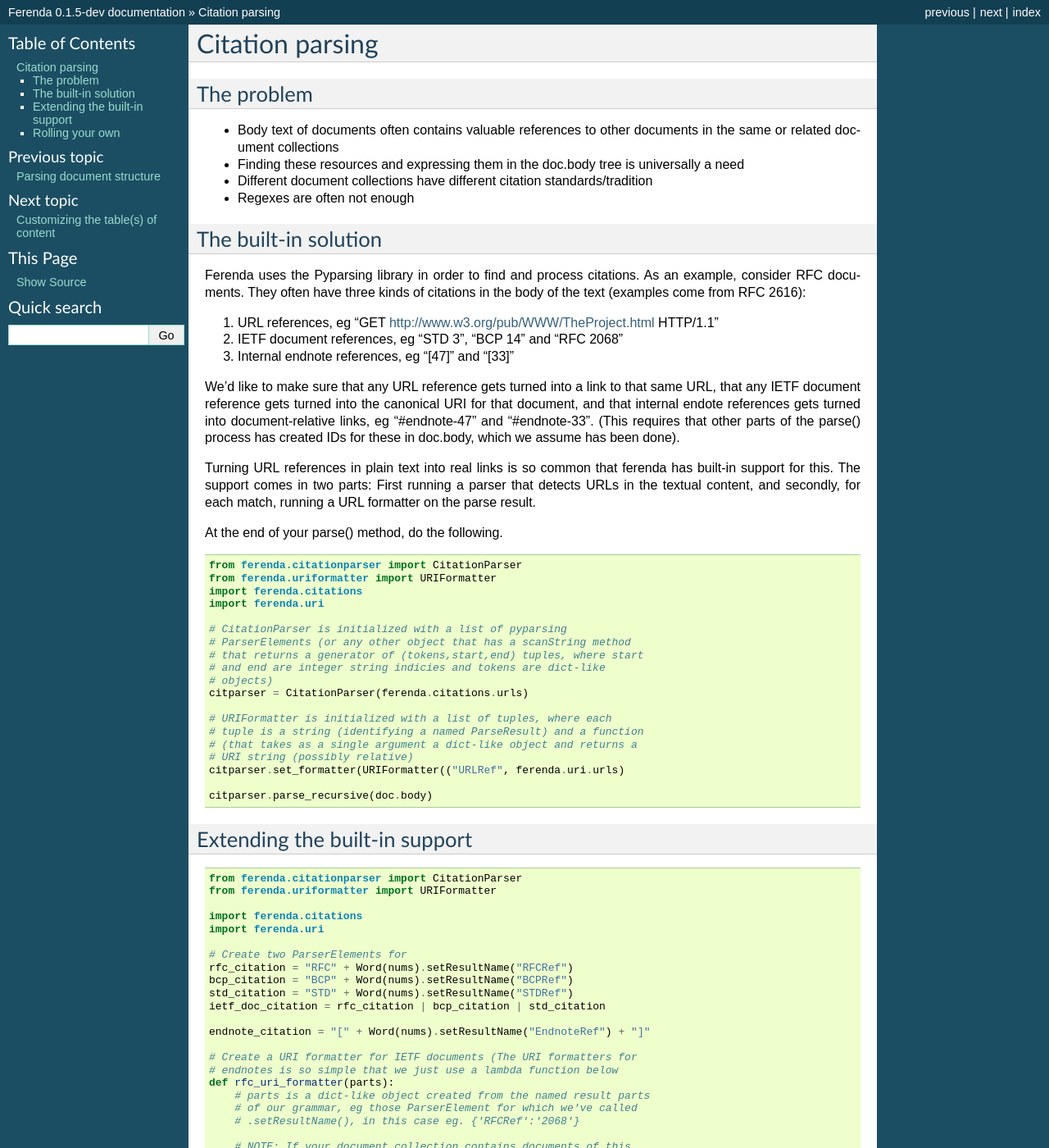
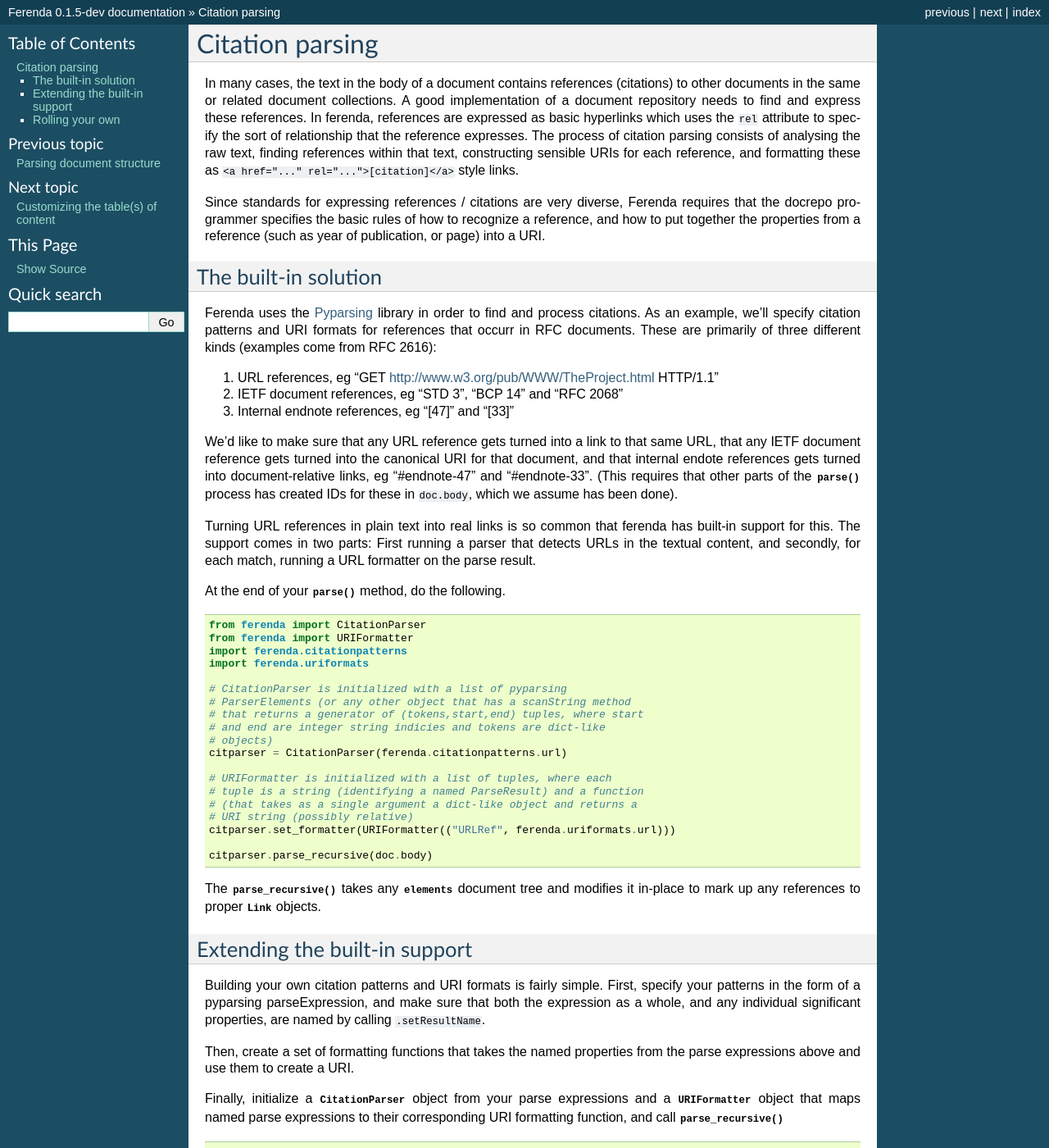
Before and after one commit to staffanm/ferenda, a Sphinx documentation site: the page built from doc/citationparsing.rst, in a window 1280 px wide and 1400 px high. Shown: the whole window at 82% size. Built offline with Sphinx 7.4.7, drawn with Linux system fonts in a browser that asks for light colours; some of the changed text lies outside the part shown.

Commit message:
oops forgot

```diff
--- a/doc/citationparsing.rst
+++ b/doc/citationparsing.rst
@@ -1,20 +1,31 @@
 Citation parsing
 ================
 
-The problem
------------
-- Body text of documents often contains valuable references to other documents in the same or related document collections
-- Finding these resources and expressing them in the doc.body tree is universally a need
-- Different document collections have different citation standards/tradition
-- Regexes are often not enough
+In many cases, the text in the body of a document contains references
+(citations) to other documents in the same or related document
+collections. A good implementation of a document repository needs to
+find and express these references. In ferenda, references are
+expressed as basic hyperlinks which uses the ``rel`` attribute to
+specify the sort of relationship that the reference expresses. The
+process of citation parsing consists of analysing the raw text,
+finding references within that text, constructing sensible URIs for
+each reference, and formatting these as ``<a href="..."
+rel="...">[citation]</a>`` style links.
+
+Since standards for expressing references / citations are very
+diverse, Ferenda requires that the docrepo programmer specifies the
+basic rules of how to recognize a reference, and how to put together
+the properties from a reference (such as year of publication, or page)
+into a URI.
 
 The built-in solution
 ---------------------
 
-Ferenda uses the Pyparsing library in order to find and process
-citations. As an example, consider RFC documents. They often have
-three kinds of citations in the body of the text (examples come from
-RFC 2616):
+Ferenda uses the `Pyparsing <http://pyparsing.wikispaces.com/>`_
+library in order to find and process citations. As an example, we'll
+specify citation patterns and URI formats for references that occurr
+in RFC documents. These are primarily of three different kinds
+(examples come from RFC 2616):
 
 1. URL references, eg "GET http://www.w3.org/pub/WWW/TheProject.html HTTP/1.1"
 2. IETF document references, eg "STD 3", "BCP 14" and "RFC 2068"
@@ -24,48 +35,81 @@
 to that same URL, that any IETF document reference gets turned into
 the canonical URI for that document, and that internal endote
 references gets turned into document-relative links, eg "#endnote-47"
-and "#endnote-33". (This requires that other parts of the parse()
-process has created IDs for these in doc.body, which we assume has
-been done).
+and "#endnote-33". (This requires that other parts of the
+:meth:`~ferenda.DocumentRepository.parse` process has created IDs for
+these in ``doc.body``, which we assume has been done).
 
 Turning URL references in plain text into real links is so common that
 ferenda has built-in support for this. The support comes in two parts:
 First running a parser that detects URLs in the textual content, and
 secondly, for each match, running a URL formatter on the parse result.
 
-At the end of your parse() method, do the following.
+At the end of your :meth:`~ferenda.DocumentRepository.parse` method,
+do the following.
 
 .. literalinclude:: examples/citationparsing-urls.py
+   :language: python
+   :start-after: # begin
+   :end-before: # end
+
+The :meth:`~ferenda.CitationParser.parse_recursive` takes any
+:mod:`~ferenda.elements` document tree and modifies it in-place to
+mark up any references to proper :class:`~ferenda.elements.Link`
+objects.
 
 Extending the built-in support
 ------------------------------
 
+Building your own citation patterns and URI formats is fairly
+simple. First, specify your patterns in the form of a pyparsing
+parseExpression, and make sure that both the expression as a whole,
+and any individual significant properties, are named by calling
+``.setResultName``.
+
+Then, create a set of formatting functions that takes the named
+properties from the parse expressions above and use them to create a
+URI.
+
+Finally, initialize a :class:`~ferenda.CitationParser` object from
+your parse expressions and a :class:`~ferenda.URIFormatter` object
+that maps named parse expressions to their corresponding URI
+formatting function, and call
+:meth:`~ferenda.CitationParser.parse_recursive`
+
 .. literalinclude:: examples/citationparsing-parsers.py
+   :start-after: # begin
+   :end-before: # end
 
 This turns this document
 
 .. literalinclude:: examples/citationparsing-before.xhtml
+   :language: html
 
 Into this document:
 
 .. literalinclude:: examples/citationparsing-after.xhtml
+   :language: html
 
 Rolling your own
 ----------------
 
 For more complicated situations you can skip calling
-CitationParser.parse_recursive() and instead do your own processing
-with the optional support of CitationParser.
+:meth:`~ferenda.CitationParser.parse_recursive` and instead do your
+own processing with the optional support of
+:class:`~ferenda.CitationParser`.
 
-This is needed in particular for complicated ParserElements which may
-contain several sub-ParserElements which needs to be turned into
-individual links. As an example, the text "under Article 56 (2),
-Article 57 or Article 100a of the Treaty establishing the European
-Community" may be matched by a single top-level ParseResult (and
-probably must be, if "Article 56 (2)" is to actually reference article
-56(2) in the Treaty), but should be turned in to three separate links.
+This is needed in particular for complicated ``ParserElement`` objects
+which may contain several sub-``ParserElement`` which needs to be
+turned into individual links. As an example, the text "under Article
+56 (2), Article 57 or Article 100a of the Treaty establishing the
+European Community" may be matched by a single top-level ParseResult
+(and probably must be, if "Article 56 (2)" is to actually reference
+article 56(2) in the Treaty), but should be turned in to three
+separate links.
 
-In those cases, iterate through your doc.body yourself, and for each
+In those cases, iterate through your ``doc.body`` yourself, and for each
 text part do something like the following:
 
 .. literalinclude:: examples/citationparsing-custom.py
+   :start-after: # begin
+   :end-before: # end
--- a/doc/examples/citationparsing-custom.py
+++ b/doc/examples/citationparsing-custom.py
@@ -1,12 +1,22 @@
+# begin
+from ferenda import CitationParser, URIFormatter, citationpatterns, uriformats
+from ferenda.elements import Link
+
 citparser = CitationParser()
-citparser.addgrammar()
-citparser.addgrammar()
+citparser.add_grammar(citationpatterns.url)
+formatter = URIFormatter(("url", uriformats.url))
+
+res = []
+text = "An example: http://example.org/. That is all."
 
 for node in citparser.parse_string(text):
     if isinstance(node,str):
         # non-linked text, add and continue
-    if isinstance(node, pyparsingResult):
-        node = self.resolve_relative(node,currentloc)
-        uri = uriformatter.format(node)
+        res.append(node)
+    if isinstance(node, tuple):
+        (text, match) = node
+        uri = formatter.format(match)
         if uri:
-            res.add(Link(uri,node.text,rel="dct:references"))
+            res.append(Link(uri, text, rel="dct:references"))
+# end
+return_value = True
--- a/doc/examples/citationparsing-parsers.py
+++ b/doc/examples/citationparsing-parsers.py
@@ -1,23 +1,33 @@
-from ferenda.citationparser import CitationParser
-from ferenda.uriformatter import URIFormatter
+from ferenda.compat import Mock
+from ferenda.elements.html import elements_from_soup
+from bs4 import BeautifulSoup
 
-import ferenda.citations
-import ferenda.uri
+doc = Mock()
+doc.body = elements_from_soup(BeautifulSoup(open("doc/examples/citationparsing-before.xhtml").read()).body)
 
-# Create two ParserElements for
-rfc_citation = "RFC" + Word(nums).setResultName("RFCRef")
-bcp_citation = "BCP" + Word(nums).setResultName("BCPRef")
-std_citation = "STD" + Word(nums).setResultName("STDRef")
-ietf_doc_citation = rfc_citation | bcp_citation | std_citation
+# begin
+from pyparsing import Word, nums
 
-endnote_citation = "[" + Word(nums).setResultName("EndnoteRef") + "]"
+from ferenda import CitationParser
+from ferenda import URIFormatter
+import ferenda.citationpatterns
+import ferenda.uriformats
 
-# Create a URI formatter for IETF documents (The URI formatters for
-# endnotes is so simple that we just use a lambda function below
+# Create two ParserElements for IETF document references and internal
+# references
+rfc_citation = "RFC" + Word(nums).setResultsName("RFCRef")
+bcp_citation = "BCP" + Word(nums).setResultsName("BCPRef")
+std_citation = "STD" + Word(nums).setResultsName("STDRef")
+ietf_doc_citation = (rfc_citation | bcp_citation | std_citation).setResultsName("IETFRef")
+
+endnote_citation = ("[" + Word(nums).setResultsName("EndnoteID") + "]").setResultsName("EndnoteRef")
+
+# Create a URI formatter for IETF documents (URI formatter for endnotes
+# is so simple that we just use a lambda function below
 def rfc_uri_formatter(parts):
     # parts is a dict-like object created from the named result parts
     # of our grammar, eg those ParserElement for which we've called
-    # .setResultName(), in this case eg. {'RFCRef':'2068'}
+    # .setResultsName(), in this case eg. {'RFCRef':'2068'}
 
     # NOTE: If your document collection contains documents of this
     # type and you're republishing them, feel free to change these
@@ -26,9 +36,9 @@
     if 'RFCRef' in parts:
           return "http://www.ietf.org/rfc/rfc%(RFCRef)s.txt" % parts
     elif 'BCPRef' in parts:
-          return "http://tools.ietf.org/rfc/bcp/bcp(BCPRef)s.txt" % parts
+          return "http://tools.ietf.org/rfc/bcp/bcp%(BCPRef)s.txt" % parts
     elif 'STDRef' in parts:
-          return "http://rfc-editor.org/std/std(STDRef)s.txt" % parts
+          return "http://rfc-editor.org/std/std%(STDRef)s.txt" % parts
     else:
           return None
 
@@ -37,16 +47,20 @@
 # that returns a generator of (tokens,start,end) tuples, where start
 # and end are integer string indicies and tokens are dict-like
 # objects)
-citparser = CitationParser(ferenda.citations.urls,
-                           rfc_citation,
-			     endnote_citation)
+citparser = CitationParser(ferenda.citationpatterns.url,
+                           ietf_doc_citation,
+                           endnote_citation)
 
 # URIFormatter is initialized with a list of tuples, where each
 # tuple is a string (identifying a named ParseResult) and a function
 # (that takes as a single argument a dict-like object and returns a
 # URI string (possibly relative)
-citparser.set_formatter(URIFormatter(("URLRef", ferenda.uri.urls),
-                                      ("RFCRef", rfc_uri_formatter),
-                                      ("EndnoteRef", lambda d: "#endnote-%(EndnoteRef)s" % d)))
+citparser.set_formatter(URIFormatter(("url", ferenda.uriformats.url),
+                                      ("IETFRef", rfc_uri_formatter),
+                                      ("EndnoteRef", lambda d: "#endnote-%(EndnoteID)s" % d)))
 
 citparser.parse_recursive(doc.body)
+
+# end
+from lxml import etree
+return_value = etree.tostring(doc.body.as_xhtml("http://example.org/doc/"))
--- a/doc/examples/citationparsing-urls.py
+++ b/doc/examples/citationparsing-urls.py
@@ -1,19 +1,31 @@
-from ferenda.citationparser import CitationParser
-from ferenda.uriformatter import URIFormatter
-import ferenda.citations
-import ferenda.uri
+from ferenda.compat import Mock
+from ferenda.elements.html import elements_from_soup
+from bs4 import BeautifulSoup
+doc = Mock()
+doc.body = elements_from_soup(BeautifulSoup("""<html>
+<body>
+URLs often appear like http://example.org/foo, in running text
+</body>
+</html>""").body)
+# begin
+from ferenda import CitationParser
+from ferenda import URIFormatter
+import ferenda.citationpatterns
+import ferenda.uriformats
 
 # CitationParser is initialized with a list of pyparsing
 # ParserElements (or any other object that has a scanString method
 # that returns a generator of (tokens,start,end) tuples, where start
 # and end are integer string indicies and tokens are dict-like
 # objects)
-citparser = CitationParser(ferenda.citations.urls)
+citparser = CitationParser(ferenda.citationpatterns.url)
 
 # URIFormatter is initialized with a list of tuples, where each
 # tuple is a string (identifying a named ParseResult) and a function
 # (that takes as a single argument a dict-like object and returns a
 # URI string (possibly relative)
-citparser.set_formatter(URIFormatter(("URLRef", ferenda.uri.urls)
+citparser.set_formatter(URIFormatter(("URLRef", ferenda.uriformats.url)))
 
 citparser.parse_recursive(doc.body)
+# end
+return_value = True
--- a/doc/examples/fsmparser-example.py
+++ b/doc/examples/fsmparser-example.py
@@ -1,3 +1,4 @@
+# begin recognizers
 from ferenda import elements, FSMParser
 
 def is_section(parser):
@@ -15,7 +16,9 @@
 
 def is_paragraph(parser):
     return True
+# end recognizers
 
+# begin constructors
 def make_body(parser):
     b = elements.Body()
     return parser.make_children(b)
@@ -25,13 +28,16 @@
     title = chunk.split("\n")[0]
     s = elements.Section(title=title)
     return parser.make_children(s)
+setattr(make_section,'newstate','section')
 
 def make_paragraph(parser):
     return elements.Paragraph([parser.reader.next()])
 
 def make_preformatted(parser):
     return elements.Preformatted([parser.reader.next()])
+# end constructors
 
+# begin main
 transitions = {("body", is_section): (make_section, "section"),
                ("section", is_paragraph): (make_paragraph, None),
                ("section", is_preformatted): (make_preformatted, None),
@@ -65,5 +71,10 @@
 p = FSMParser()
 p.set_recognizers(is_section, is_preformatted, is_paragraph)
 p.set_transitions(transitions)
-body = p.parse(text.split("\n\n"), "body", make_body)
-print(elements.serialize(body))
+p.initial_constructor = make_body
+p.initial_state = "body"
+body = p.parse(text.split("\n\n"))
+# print(elements.serialize(body))
+
+# end main
+return_value = elements.serialize(body)
--- a/doc/examples/fsmparser-result.xml
+++ b/doc/examples/fsmparser-result.xml
@@ -5,8 +5,7 @@
 (unlike the above chunk) or is_preformatted (unlike the below chunk),
 but by the catch-all is_paragraph. The recognizers are run in the
 order specified by FSMParser.set_transitions().</str>
-    </Paragraph>
-    <Preformatted>
+    </Paragraph><Preformatted>
       <str>    This is a preformatted section.
         It could be used for source code,
     +-------------------+
--- a/doc/examples/keyconcepts-attachments.py
+++ b/doc/examples/keyconcepts-attachments.py
@@ -1,13 +1,35 @@
-# begin
+# begin part-1
+class TestDocrepo(DocumentRepository):
+
+    storage_policy = "dir"
+
     def download_single(self, basefile):
-        mainurl = self.document_url_template %
+        mainurl = self.document_url_template % {'basefile': basefile}
         self.download_if_needed(basefile, mainurl)
         with self.store.open_downloaded(basefile) as fp:
             soup = BeautifulSoup(fp.read())
         for img in soup.find_all("img"):
             imgurl = urljoin(mainurl, img["src"])
             resp = requests.get(imgurl)
+# end part-1
+            resp.content = b""  # this is cheating, but excluded from doc
+# begin part-2
             # open eg. data/foo/downloaded/bar/hello.jpg for writing
-            with self.store.open(basefile, attachment=img["src"], mode="wb") as fp:
+            with self.store.open_downloaded(basefile,
+                                            attachment=img["src"],
+                                            mode="wb") as fp:
                 fp.write(resp.content)
-# end
+# end part-2
+
+    def download_if_needed(self, basefile, mainurl):
+        with self.store.open_downloaded(basefile, "w") as fp:
+            fp.write("""<html>
+            <body>
+            <img src="hello.jpg"/>
+            </body>
+            </html>""")
+            return True
+
+d = TestDocrepo()
+d.download_single("hello")
+return_value = True
--- a/doc/examples/keyconcepts-file.py
+++ b/doc/examples/keyconcepts-file.py
@@ -1,10 +1,17 @@
+class Test(object):
+    store = DocumentStore(datadir="data/base")
+
+    def do(self, basefile):
 # begin path
-    path = self.store.downloaded_path(basefile)
-    with open(path, mode="wb") as fp:
-        fp.write("...")
+        path = self.store.downloaded_path(basefile)
+        with open(path, mode="wb") as fp:
+            fp.write(b"...")
 # end path
 
 # begin open
-    with self.store.open_downloaded(path, mode="wb") as fp:
-        fp.write("...")
+        with self.store.open_downloaded(path, mode="wb") as fp:
+            fp.write(b"...")
 # end open
+        return True
+t = Test()
+return_value = t.do("it")
--- a/doc/examples/metadata.py
+++ b/doc/examples/metadata.py
@@ -74,6 +74,8 @@
         # document
         d.value(self.ns['dct'].identifier, "Doc:4711, p 42")
 # end part
+        from lxml import etree
+        return etree.tostring(part.as_xhtml("http://example.org/doc"))
 
 # test running code
 
@@ -83,5 +85,5 @@
 
 d = DescriberDocrepo()
 d.parse_metadata_from_soup(None, doc)
-d.parse_document_from_soup(None, doc)
-return_value = True
+ret = d.parse_document_from_soup(None, doc)
+return_value = ret
--- a/doc/keyconcepts.rst
+++ b/doc/keyconcepts.rst
@@ -359,9 +359,7 @@
 
 .. literalinclude:: examples/keyconcepts-attachments.py
    :language: python
-   :start-after: # begin
-   :end-before: # end
-
+   :lines: 2-14,18-22
 
 .. note::
 
--- a/requirements.py2.txt
+++ b/requirements.py2.txt
@@ -7,7 +7,7 @@
 six
 jsmin
 whoosh
-pyparsing==1.5.7
+pyparsing # 2.0.1 is py26+ compatible
 SimpleParse
 unittest2 # not needed for py2.7 +
 ordereddict # not needed for py2.7 +
```
Also changed, not shown: doc/examples/metadata-result.xml (+6 -3 lines), doc/fsmparser.rst (+11 -8 lines), setup.py (+2 -9 lines), 6 other files.
